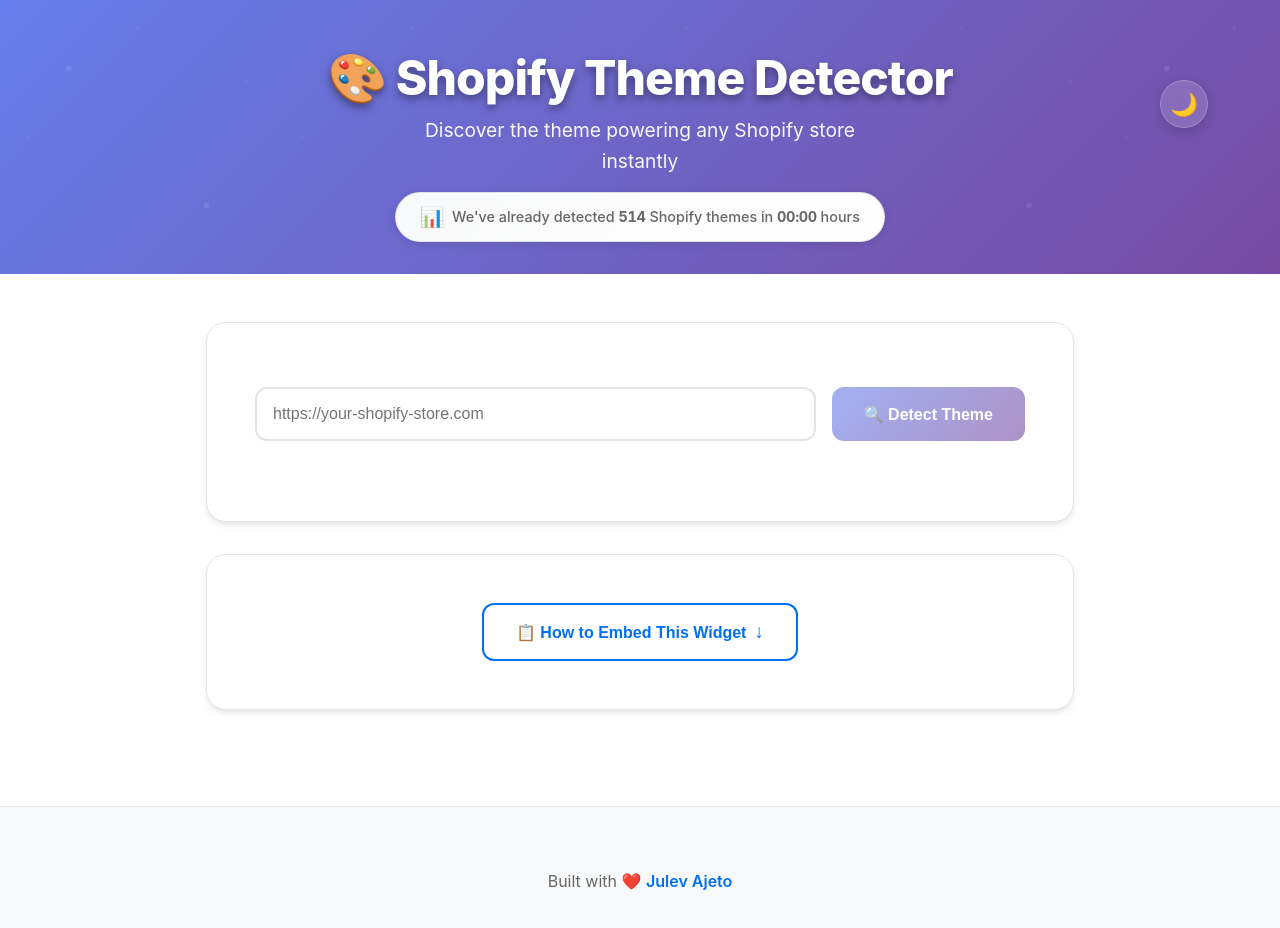
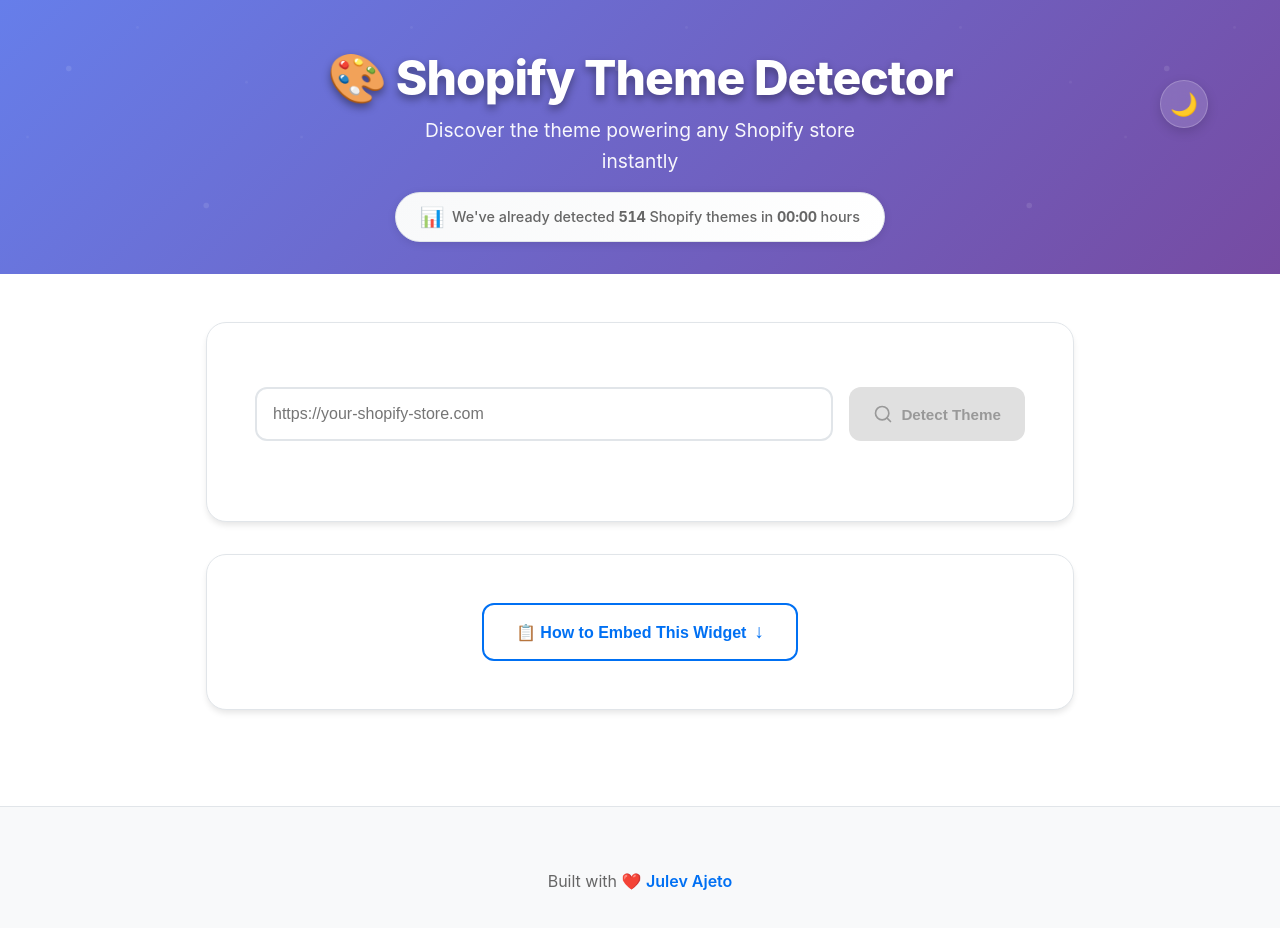
Before and after one commit to cracker17/shopifythemedetector, a Next.js app: page / in a window 1280 px wide. Shown: the top 928 px of the page. Built offline with nearby package versions, Linux system fonts and the light colour scheme.

Commit message:
feat: Add modern animated search icon with loading effects

```diff
--- a/app/api/detect/route.js
+++ b/app/api/detect/route.js
@@ -440,31 +440,30 @@
         themeStoreLink = null;
       }
 
-      // Generate store screenshot using our dedicated screenshot API
+      // Generate store screenshot using ScreenshotOne API directly
       try {
-        console.log('📸 Requesting screenshot for:', url);
+        console.log('📸 Generating screenshot for:', url);
 
-        const screenshotResponse = await fetch(`${process.env.NEXT_PUBLIC_BASE_URL || 'http://localhost:3000'}/api/screenshot`, {
-          method: 'POST',
-          headers: { 'Content-Type': 'application/json' },
-          body: JSON.stringify({ url }),
-        });
+        // Use ScreenshotOne API directly with proper parameters
+        const screenshotUrl = `https://api.screenshotone.com/take?url=${encodeURIComponent(url)}&viewport_width=1280&viewport_height=720&image_quality=80&format=jpg&cache=true&delay=2&full_page=false&block_cookie_banners=true&block_chats=true&block_ads=true&full_page_scroll=false&device_scale=1`;
 
-        if (screenshotResponse.ok) {
-          const screenshotData = await screenshotResponse.json();
-          themeImage = screenshotData.screenshotUrl;
-          console.log('📸 Generated Store Screenshot:', themeImage);
-          if (screenshotData.cached) {
-            console.log('⚡ Screenshot served from cache');
+        // Test if the URL is accessible (optional, but good practice)
+        try {
+          const testResponse = await fetch(url, { method: 'HEAD', timeout: 5000 });
+          if (!testResponse.ok) {
+            console.log('⚠️ Store URL may not be accessible:', testResponse.status);
           }
-        } else {
-          throw new Error('Screenshot API failed');
+        } catch (testError) {
+          console.log('⚠️ Could not verify store URL accessibility');
         }
+
+        themeImage = screenshotUrl;
+        console.log('📸 Generated Store Screenshot:', themeImage);
       } catch (screenshotError) {
         console.log('⚠️ Screenshot generation failed:', screenshotError.message);
-        // Fallback to a working screenshot service
-        themeImage = `https://api.screenshotone.com/take?url=${encodeURIComponent(url)}&viewport_width=1280&viewport_height=720&image_quality=80&format=jpg&cache=true&delay=2&full_page=false&block_cookie_banners=true&block_chats=true&block_ads=true`;
-        console.log('🔄 Using fallback screenshot service:', themeImage);
+        // Fallback to theme preview
+        themeImage = `https://cdn.shopify.com/shopifycloud/theme-store/themes/${themeSlug}/preview.jpg`;
+        console.log('🖼️ Using theme preview fallback:', themeImage);
       }
     }
 
--- a/app/page.js
+++ b/app/page.js
@@ -140,16 +140,28 @@
             <button
               onClick={handleDetect}
               disabled={loading || !url.trim()}
-              className={styles.button}
+              className={`${styles.button} ${loading ? styles.loading : ''}`}
             >
               {loading ? (
                 <>
+                  <div className={styles.searchIcon}>
+                    <svg width="20" height="20" viewBox="0 0 24 24" fill="none" xmlns="http://www.w3.org/2000/svg">
+                      <circle cx="11" cy="11" r="8" stroke="currentColor" strokeWidth="2" className={styles.searchCircle}></circle>
+                      <path d="m21 21-4.35-4.35" stroke="currentColor" strokeWidth="2" strokeLinecap="round" strokeLinejoin="round" className={styles.searchLine}></path>
+                    </svg>
+                  </div>
+                  <span className={styles.loadingText}>Detecting...</span>
                   <div className={styles.spinner}></div>
-                  Detecting...
                 </>
               ) : (
                 <>
-                  🔍 Detect Theme
+                  <div className={styles.searchIcon}>
+                    <svg width="20" height="20" viewBox="0 0 24 24" fill="none" xmlns="http://www.w3.org/2000/svg">
+                      <circle cx="11" cy="11" r="8" stroke="currentColor" strokeWidth="2"></circle>
+                      <path d="m21 21-4.35-4.35" stroke="currentColor" strokeWidth="2" strokeLinecap="round" strokeLinejoin="round"></path>
+                    </svg>
+                  </div>
+                  <span>Detect Theme</span>
                 </>
               )}
             </button>
--- a/app/page.module.css
+++ b/app/page.module.css
@@ -147,30 +147,108 @@
 }
 
 .button {
-  padding: 1rem 2rem;
-  background: var(--gradient);
+  display: flex;
+  align-items: center;
+  justify-content: center;
+  gap: 0.5rem;
+  padding: 0.75rem 1.5rem;
+  background: linear-gradient(135deg, var(--accent), var(--accent-hover));
   color: white;
   border: none;
   border-radius: 12px;
-  font-size: 1rem;
+  font-size: 0.95rem;
   font-weight: 600;
   cursor: pointer;
-  transition: all 0.3s ease;
-  display: flex;
-  align-items: center;
-  gap: 0.5rem;
+  transition: all 0.3s cubic-bezier(0.4, 0, 0.2, 1);
+  box-shadow: 0 4px 12px rgba(0, 123, 255, 0.3);
+  position: relative;
+  overflow: hidden;
   white-space: nowrap;
 }
 
 .button:hover:not(:disabled) {
   transform: translateY(-2px);
-  box-shadow: 0 4px 15px rgba(0, 0, 0, 0.2);
+  box-shadow: 0 6px 20px rgba(0, 123, 255, 0.4);
+}
+
+.button:active:not(:disabled) {
+  transform: translateY(0);
+  box-shadow: 0 2px 8px rgba(0, 123, 255, 0.3);
 }
 
 .button:disabled {
-  opacity: 0.6;
+  background: #e0e0e0;
+  color: #999;
   cursor: not-allowed;
+  box-shadow: none;
   transform: none;
+}
+
+.button.loading {
+  background: linear-gradient(135deg, #667eea, #764ba2);
+  animation: pulse 1.5s ease-in-out infinite;
+}
+
+.searchIcon {
+  display: flex;
+  align-items: center;
+  justify-content: center;
+  transition: all 0.3s ease;
+}
+
+.button.loading .searchIcon {
+  animation: searchPulse 1.5s ease-in-out infinite;
+}
+
+.searchCircle {
+  transition: all 0.3s ease;
+}
+
+.button.loading .searchCircle {
+  stroke-dasharray: 50;
+  stroke-dashoffset: 0;
+  animation: searchRotate 2s linear infinite;
+}
+
+.searchLine {
+  transition: all 0.3s ease;
+}
+
+.loadingText {
+  font-weight: 600;
+  letter-spacing: 0.5px;
+}
+
+@keyframes searchPulse {
+  0%, 100% {
+    transform: scale(1);
+    opacity: 1;
+  }
+  50% {
+    transform: scale(1.1);
+    opacity: 0.8;
+  }
+}
+
+@keyframes searchRotate {
+  0% {
+    stroke-dashoffset: 50;
+  }
+  50% {
+    stroke-dashoffset: 0;
+  }
+  100% {
+    stroke-dashoffset: -50;
+  }
+}
+
+@keyframes pulse {
+  0%, 100% {
+    opacity: 1;
+  }
+  50% {
+    opacity: 0.8;
+  }
 }
 
 .spinner {
```
Also changed, not shown: 1 other file (tests, documents, lock files or other folders).
